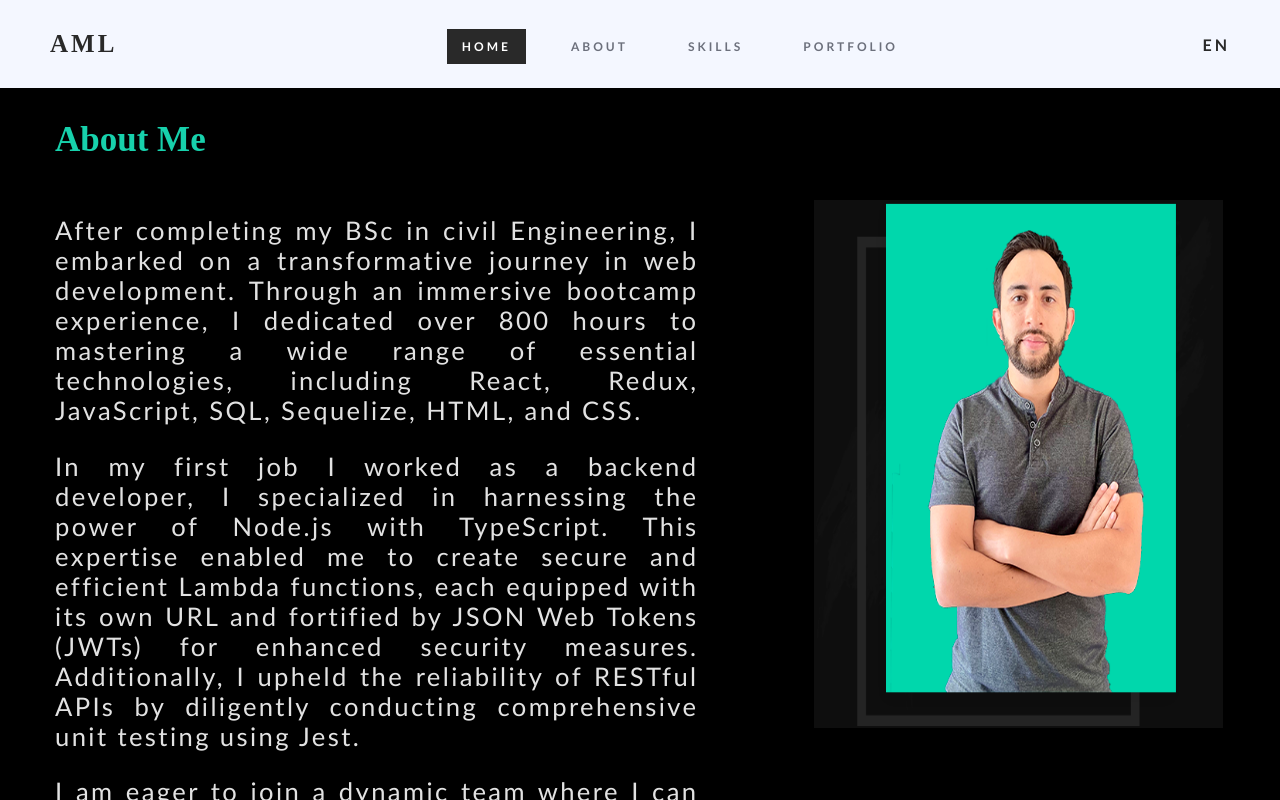
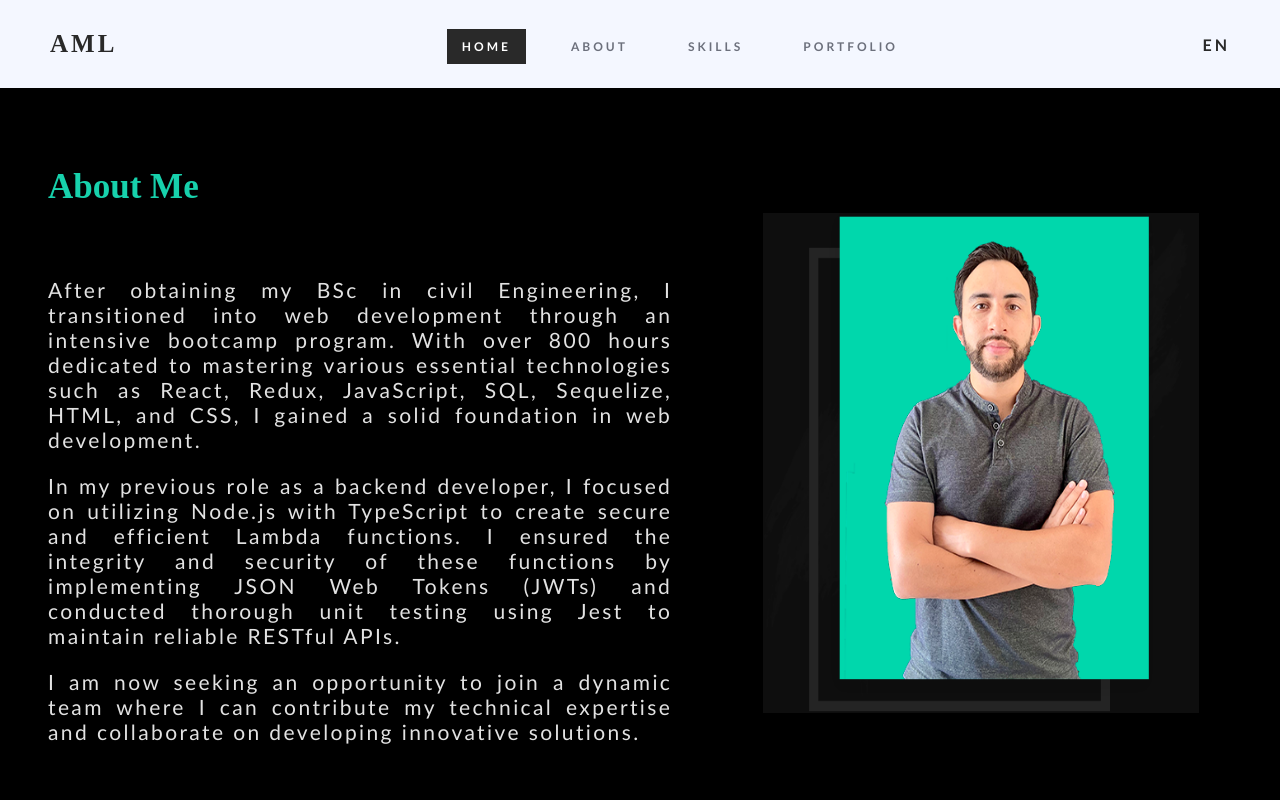
Before and after one commit to AlejoMl1/CV-React, a React (Create React App) app: page /aboutMe in a window 1280 px wide. Built offline with nearby package versions, Linux system fonts and the light colour scheme.

Commit message:
modified about css  structure and full responsive

```diff
--- a/src/components/AboutMe/AboutMe.js
+++ b/src/components/AboutMe/AboutMe.js
@@ -1,40 +1,59 @@
-import React from 'react'
-import amlImage from './../../assets/images/final_1.png'
-import styles from './AboutMe.module.scss'
+import React from "react";
+import amlImage from "./../../assets/images/final_1.png";
+import styles from "./AboutMe.module.scss";
 
 export default function AboutMe() {
   return (
     <div className={styles.about}>
-        <div className={styles['about-text']}>
+      <div className={styles["about-text"]}>
         <h1>About Me</h1>
-            <div className={styles['about-general']}>
-                <p className="first-p"> After completing my BSc in civil Engineering, I embarked on a transformative journey in web development. Through an immersive bootcamp experience, I dedicated over 800 hours to mastering a wide range of essential technologies, including React, Redux, JavaScript, SQL, Sequelize, HTML,  and CSS.  </p>
+        <div className={styles["about-general"]}>
+          <p className="first-p">
+            {" "}
+            After obtaining my BSc in civil Engineering, I transitioned into web
+            development through an intensive bootcamp program. With over 800
+            hours dedicated to mastering various essential technologies such as
+            React, Redux, JavaScript, SQL, Sequelize, HTML, and CSS, I gained a
+            solid foundation in web development.
+          </p>
 
           <p>
-                    In my first job I worked as a backend developer, I specialized in harnessing the power of Node.js with TypeScript. This expertise enabled me to create secure and efficient Lambda functions, each equipped with its own URL and fortified by JSON Web Tokens (JWTs) for enhanced security measures. Additionally, I upheld the reliability of RESTful APIs by diligently conducting comprehensive unit testing using Jest.
+            In my previous role as a backend developer, I focused on utilizing
+            Node.js with TypeScript to create secure and efficient Lambda
+            functions. I ensured the integrity and security of these functions
+            by implementing JSON Web Tokens (JWTs) and conducted thorough unit
+            testing using Jest to maintain reliable RESTful APIs.
           </p>
           <p>
-                    I am eager to join a dynamic team where I can contribute my technical expertise to develop innovative solutions.
+            I am now seeking an opportunity to join a dynamic team where I can
+            contribute my technical expertise and collaborate on developing
+            innovative solutions.
           </p>
         </div>
-
       </div>
 
       <div className={styles["about-text-movil"]}>
         <h1>About Me</h1>
-            <p>During my BSc in civil Engineering , I wrote my first lines of code in Visual Basic and quickly discovered my passion to resolve problems though algorithms.
-            <br/>
-
-            When I finished my degree I decided to turn my passion into my career and started my path as a web developer, after more than 800 + hours of coding in Henry's bootcamp I've learned how to implement within real projects a wide range of technologies such as : React-Redux, JavaScript, Node Js, SQL, Sequelize , HTML, CSS among many others.
-            <br/>
-            However this is just the beginning in this new path , I love coding everyday and eager to expand my knowledge learning new technology that involves Front and Back-end development.
+        <p>
+          During my BSc in civil Engineering , I wrote my first lines of code in
+          Visual Basic and quickly discovered my passion to resolve problems
+          though algorithms.
+          <br />
+          When I finished my degree I decided to turn my passion into my career
+          and started my path as a web developer, after more than 800 + hours of
+          coding in Henry's bootcamp I've learned how to implement within real
+          projects a wide range of technologies such as : React-Redux,
+          JavaScript, Node Js, SQL, Sequelize , HTML, CSS among many others.
+          <br />
+          However this is just the beginning in this new path , I love coding
+          everyday and eager to expand my knowledge learning new technology that
+          involves Front and Back-end development.
         </p>
       </div>
 
       <div className={styles["about-model"]}>
-            <img src={amlImage} alt="model"/>
-
+        <img src={amlImage} alt="model" />
       </div>
     </div>
-  )
+  );
 }
--- a/src/components/AboutMe/AboutMe.module.scss
+++ b/src/components/AboutMe/AboutMe.module.scss
@@ -1,53 +1,34 @@
 
 
 .about {
-    width: 100%;
+    display: grid;
+    grid-template-columns: 1.3fr 1fr;
+    grid-template-rows: 12vh auto;
+    width: 100vw;
     height: 100vh;
     overflow-y: auto;
     box-sizing: border-box;
-    display: flex;
-    align-items: center;
-    justify-content: space-between;
     background-color: black;
 }
 
 .about-text {
+    grid-column: 1/2;
+    grid-row: 2/3;
     font-family: 'Gill Sans', 'Gill Sans MT', Calibri, 'Trebuchet MS', sans-serif;
-    width: 55%;
-    height: 100%;
-    padding-right: 55px;
-    padding-left: 55px;
-    padding-top: min(290px,30vh);
+    padding: 6vh 4vw 4vw 6vh;
 }
 
 .about-text h1 {
     font-size: min(2.8vw,35px);
-    // font-size: min(26px,2vw);
     color: #17d1ac;
     font-family: Poppins;
 }
 
-/* Weight is if font is more or less bold.
-Size is height of font... */
-// .about-text h2 {
-//     font-size:min(4vw,30px);
-//     color: #ffffffff;
-//     font-weight: 400;
-// }
-
-.about-text h1,
-h2 {
-    margin: 0px;
-    padding: 0px;
-}
 
 .about-general{
-    margin-top: min(55px,4.5vw);
-}
-
-
-.about-general p {
-    font-size: min(26px,2vw);
+    margin-top: min(70px,10vh);
+    p {
+            font-size: min(21px, 2vw);
             color: rgba(251, 251, 251, 0.90);
             letter-spacing: 2.4px;
             text-align: justify;
@@ -55,6 +36,8 @@ h2 {
             // margin-top: 10%;
             margin-bottom: 2px;
         }
+}
+
 
 .first-p{
     padding-top: 700px;
@@ -65,21 +48,41 @@ h2 {
 }
 
 .about-model {
-    width: 45%;
-    height: 100%;
+    grid-column: 2/3;
+    grid-row: 2/3;
+    align-self: center;
     overflow: hidden;
     box-sizing: border-box;
-    margin: 0 auto;
-    //
-    padding-top: min(200px,25vh);
-    // padding-bottom: 5%;
-
+    // width: 45%;
+    // height: 100%;
+    // margin: 0 auto;
+    // padding-top: min(200px,25vh);
 }
 
 .about-model img {
-    width: min(32vw,580px);
-    height:min(66vh,640px);
-    padding-left: 60px;
-
+    width: min(34vw,500px);
+    height:min(65vh,500px);
+    padding: 8vh 0 min(10vh,30px) 40px;
 }
 @import './AboutMeSmall.module.scss';
+
+@media only screen and (min-height: 1100px){
+
+    .about-model {
+            grid-column: 2/3;
+            grid-row: 2/3;
+            align-self: start;
+            overflow: hidden;
+            box-sizing: border-box;
+            // width: 45%;
+            // height: 100%;
+            // margin: 0 auto;
+            // padding-top: min(200px,25vh);
+        }
+
+        .about-model img {
+            width: min(34vw, 500px);
+            height: min(65vh, 500px);
+            padding: 8vh 0 min(10vh, 30px) 40px;
+        }
+}
--- a/src/components/AboutMe/AboutMeSmall.module.scss
+++ b/src/components/AboutMe/AboutMeSmall.module.scss
@@ -5,7 +5,7 @@
     height: 100vh;
     box-sizing: border-box;
     display: flex;
-    align-items: center;
+    align-items: start;
     justify-content:center;
     /* padding: 50px 5% 0px 5%; */
     // overflow: hidden;
@@ -16,7 +16,7 @@
     font-family: 'Gill Sans', 'Gill Sans MT', Calibri, 'Trebuchet MS', sans-serif;
     padding-right: 35px;
     padding-left: 35px;
-    padding-top: min(350px,33vh);
+    padding-top: 12vh;
     width: 100%;
 }
 
```
Lines whose indentation alone changed are shown as unchanged.
